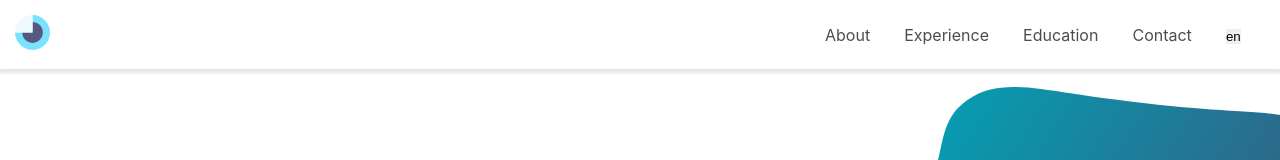
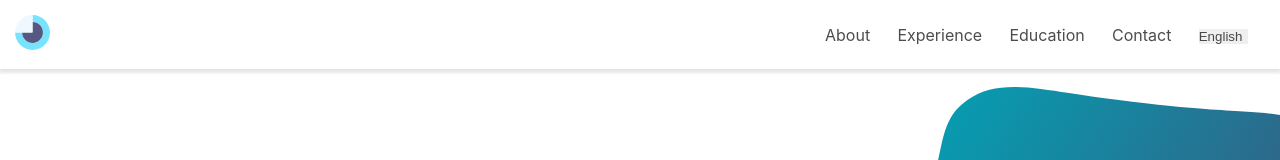
Before and after one commit to makinox/PortafolioPersonal, a React (Create React App) app: page / in a window 1280 px wide. Shown: the top 160 px of the page. Built offline with nearby package versions, Linux system fonts and the light colour scheme.

Commit message:
[IMPROVEMENT] Navbar improved

```diff
--- a/src/components/about/about.css
+++ b/src/components/about/about.css
@@ -10,7 +10,7 @@
   margin: 10px 0;
   background-color: #fff;
   box-shadow: 0 1px 1px 1px rgba(0, 0, 0, .3);
-  transition: all .5s;
+  transition: all .3s;
 }
 
 .about-item:hover {
--- a/src/components/navbar/navbar.css
+++ b/src/components/navbar/navbar.css
@@ -28,7 +28,8 @@ header nav select {
   border: none;
   -moz-appearance: none;
   -webkit-appearance: none;
-  cursor: pointer
+  cursor: pointer;
+  color: rgba(0,0,0, .7);
 }
 
 @media screen and (max-width: 479px) {
--- a/src/components/navbar/navbar.js
+++ b/src/components/navbar/navbar.js
@@ -23,8 +23,8 @@ export default (props) => (
 			</div>
 			<div>
 				<select onChange={props.change} name="lang">
-					<option value="en" defaultValue>en</option>
-					<option value="es">es</option>
+					<option value="es" defaultValue>English</option>
+					<option value="en">Español</option>
 				</select>
 			</div>
 		</nav>
```
Also changed, not shown: src/assets/navbar/lang.svg (added).
